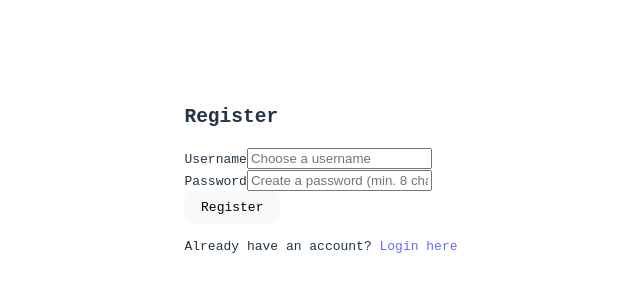
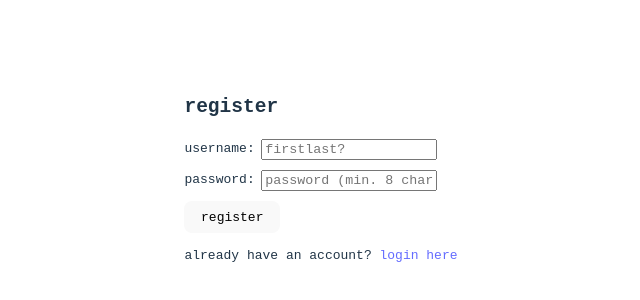
Before and after one commit to ilisien/todo_v2, a React (Vite) app in the folder client/: page /register in a window 1280 px wide. Shown: the part 222-522 px from the top of the page, without its empty margins (319-959 px from the left). Built offline with nearby package versions, Linux system fonts and the light colour scheme.

Commit message:
graphical changes

```diff
--- a/client/src/App.css
+++ b/client/src/App.css
@@ -4,6 +4,9 @@ body {
 
 .app-container {
 	padding: 2em;
+	display: flex;
+	flex-direction: column;
+	gap:10px;
 }
 
 ul {
--- a/client/src/App.jsx
+++ b/client/src/App.jsx
@@ -9,7 +9,7 @@ function App() {
 
   return (
     <div className="app-container">
-      {token && <button onClick={logout}>Logout</button>}
+      {token && <button onClick={logout}>log out</button>}
       <Routes>
         <Route path="/login" element={<LoginPage />} />
         <Route path="/register" element={<RegisterPage />} />
--- a/client/src/LoginPage.jsx
+++ b/client/src/LoginPage.jsx
@@ -31,14 +31,14 @@ export default function LoginPage() {
 
   return (
     <div>
-      <h2>Login</h2>
+      <h2>login</h2>
       <form onSubmit={handleSubmit}>
-        <input type="text" value={username} onChange={(e) => setUsername(e.target.value)} placeholder="Username" required />
-        <input type="password" value={password} onChange={(e) => setPassword(e.target.value)} placeholder="Password" required />
-        <button type="submit">Login</button>
+        <input type="text" value={username} onChange={(e) => setUsername(e.target.value)} placeholder="username" required />
+        <input type="password" value={password} onChange={(e) => setPassword(e.target.value)} placeholder="password" required />
+        <button type="submit">login</button>
       </form>
       {error && <p style={{ color: 'red' }}>{error}</p>}
-      <p>Don't have an account? <a href="/register">Register</a></p>
+      <p>don't have an account? <a href="/register">register</a></p>
     </div>
   );
 }
--- a/client/src/RegisterPage.jsx
+++ b/client/src/RegisterPage.jsx
@@ -48,33 +48,33 @@ export default function RegisterPage() {
 
   return (
     <div className="auth-form-container">
-      <h2>Register</h2>
+      <h2>register</h2>
       <form onSubmit={handleSubmit}>
         <div className="form-group">
-          <label htmlFor="username">Username</label>
+          <label htmlFor="username">username:</label>
           <input
             id="username"
             type="text"
             value={username}
             onChange={(e) => setUsername(e.target.value)}
-            placeholder="Choose a username"
+            placeholder="firstlast?"
             required
             autoComplete="username"
           />
         </div>
         <div className="form-group">
-          <label htmlFor="password">Password</label>
+          <label htmlFor="password">password:</label>
           <input
             id="password"
             type="password"
             value={password}
             onChange={(e) => setPassword(e.target.value)}
-            placeholder="Create a password (min. 8 characters)"
+            placeholder="password (min. 8 chars)"
             required
             autoComplete="new-password"
           />
         </div>
-        <button type="submit">Register</button>
+        <button type="submit">register</button>
       </form>
 
       {/* Display success or error messages */}
@@ -82,7 +82,7 @@ export default function RegisterPage() {
       {error && <p className="error-message">{error}</p>}
 
       <p className="redirect-link">
-        Already have an account? <a href="/login">Login here</a>
+        already have an account? <a href="/login">login here</a>
       </p>
     </div>
   );
--- a/client/src/TodoApp.jsx
+++ b/client/src/TodoApp.jsx
@@ -39,7 +39,7 @@ function TodoApp({ token }) {
         setTasks([firstTask]);
         setFocusTaskId(firstTaskId);
       });
-  }, [token]); // The empty dependency array `[]` is correct; this should only run once on mount.
+  }, [token]);
 
   const [focusTaskId, setFocusTaskId] = useState(null);
 
@@ -234,7 +234,6 @@ function TodoApp({ token }) {
   };
 
   return (
-    <div className="app-container">
     <ul className="task-list">
     {tasks.map(task => (
         <TaskItem
@@ -252,7 +251,6 @@ function TodoApp({ token }) {
         />
     ))}
     </ul>
-    </div>
   );
 }
 
--- a/client/src/index.css
+++ b/client/src/index.css
@@ -1,5 +1,5 @@
 :root {
-  font-family: system-ui, Avenir, Helvetica, Arial, sans-serif;
+  font-family: monospace;
   line-height: 1.5;
   font-weight: 400;
 
@@ -18,6 +18,7 @@ a {
   color: #646cff;
   text-decoration: inherit;
 }
+
 a:hover {
   color: #535bf2;
 }
@@ -46,6 +47,7 @@ button {
   background-color: #1a1a1a;
   cursor: pointer;
   transition: border-color 0.25s;
+  width:max-content;
 }
 button:hover {
   border-color: #646cff;
@@ -67,3 +69,18 @@ button:focus-visible {
     background-color: #f9f9f9;
   }
 }
+
+form {
+  display: flex;
+  gap: 10px;
+  flex-direction: column;
+}
+
+.form-group {
+  display: flex;
+  gap: 0.5em;
+}
+
+input {
+  font-family: monospace;
+}
```
Also changed, not shown: 1 other file (tests, documents, lock files or other folders). Lines whose indentation alone changed are shown as unchanged.
